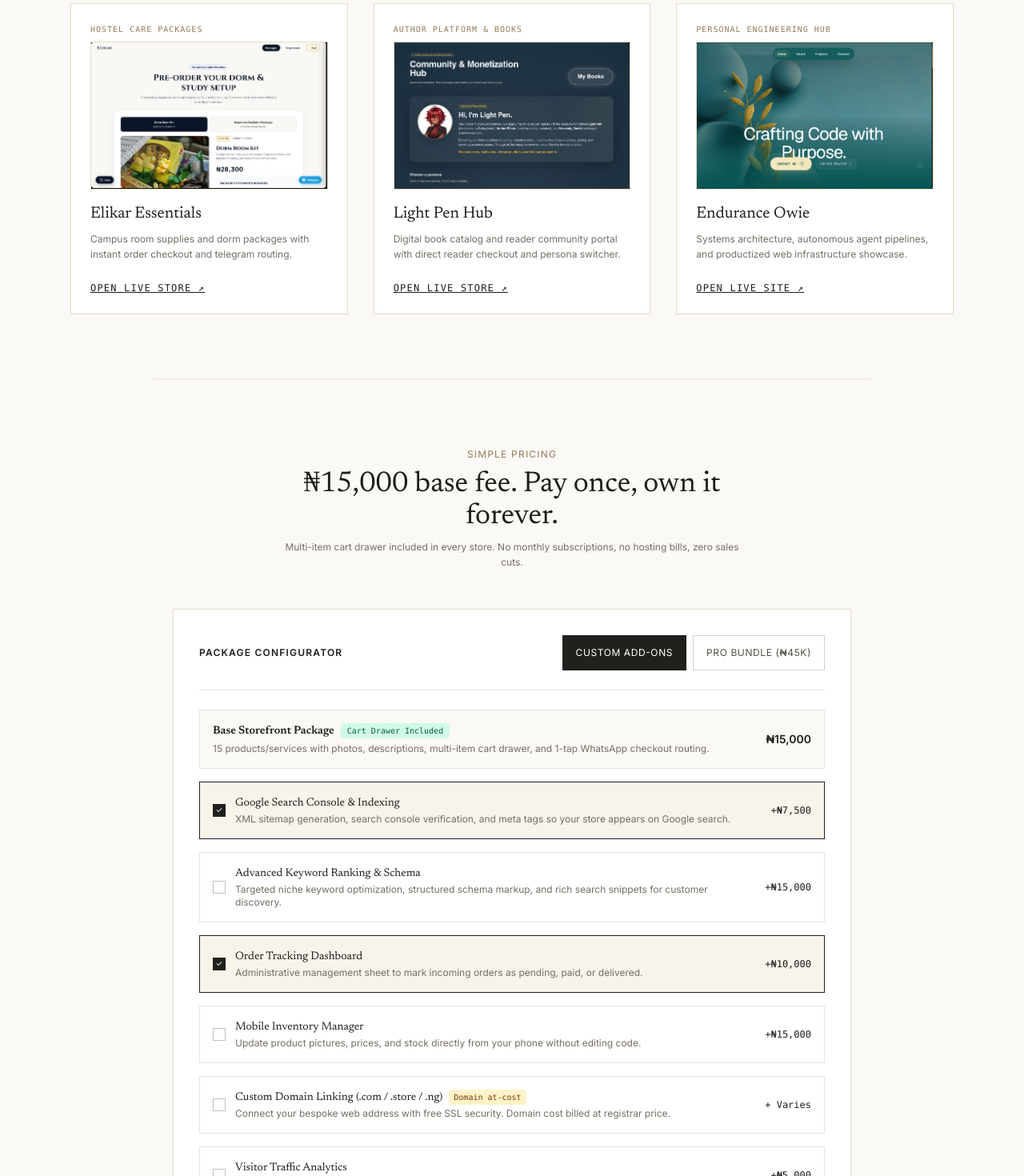
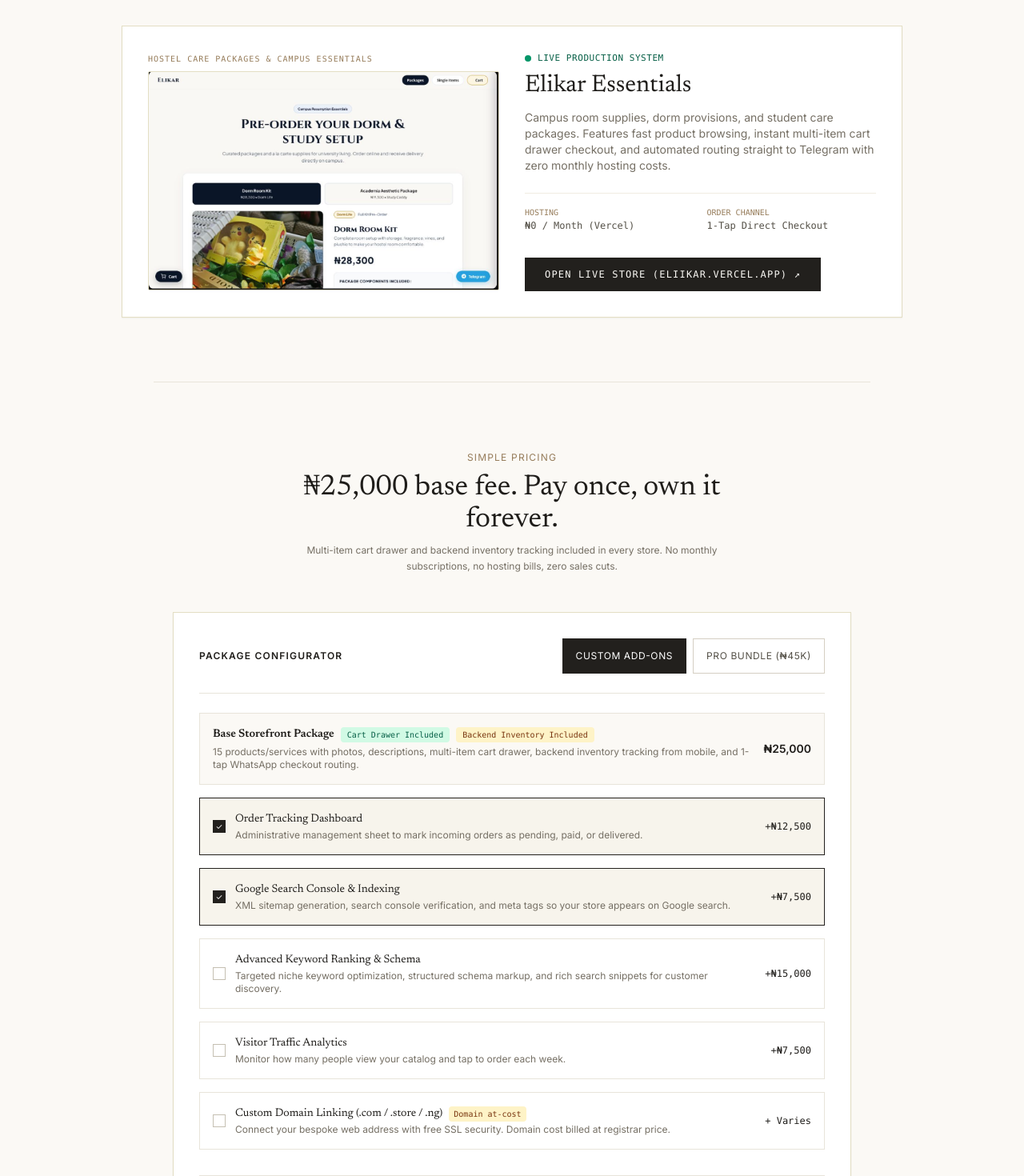
Before and after one commit to TeabreakVenerate/webnest, a Next.js app: page / in a window 1280 px wide. Shown: the part 1330-2800 px from the top of the page at 80% size. Built offline with nearby package versions, Linux system fonts and the light colour scheme.

Commit message:
feat(pricing): update base offer to ₦25k with inventory tracking, update addons, and feature Eliikar exclusively

```diff
--- a/src/app/layout.tsx
+++ b/src/app/layout.tsx
@@ -18,7 +18,7 @@
 export const metadata: Metadata = {
   title: "Webnest | 1-Click Storefronts in 72 Hours or Less",
   description:
-    "Clean, high-converting digital storefronts for business owners, freelancers, and vendors. Flat ₦15,000 base fee with built-in multi-item cart and zero monthly SaaS fees.",
+    "Clean, high-converting digital storefronts for business owners, freelancers, and vendors. Flat ₦25,000 base fee with built-in multi-item cart, backend inventory tracking, and zero monthly SaaS fees.",
 };
 
 export const viewport: Viewport = {
--- a/src/app/page.tsx
+++ b/src/app/page.tsx
@@ -15,6 +15,13 @@
 
 const ADDONS: Addon[] = [
   {
+    id: "admin",
+    name: "Order Tracking Dashboard",
+    price: 12500,
+    priceDisplay: "+₦12,500",
+    desc: "Administrative management sheet to mark incoming orders as pending, paid, or delivered.",
+  },
+  {
     id: "seo_basic",
     name: "Google Search Console & Indexing",
     price: 7500,
@@ -29,18 +36,11 @@
     desc: "Targeted niche keyword optimization, structured schema markup, and rich search snippets for customer discovery.",
   },
   {
-    id: "admin",
-    name: "Order Tracking Dashboard",
-    price: 10000,
-    priceDisplay: "+₦10,000",
-    desc: "Administrative management sheet to mark incoming orders as pending, paid, or delivered.",
-  },
-  {
-    id: "cms",
-    name: "Mobile Inventory Manager",
-    price: 15000,
-    priceDisplay: "+₦15,000",
-    desc: "Update product pictures, prices, and stock directly from your phone without editing code.",
+    id: "analytics",
+    name: "Visitor Traffic Analytics",
+    price: 7500,
+    priceDisplay: "+₦7,500",
+    desc: "Monitor how many people view your catalog and tap to order each week.",
   },
   {
     id: "domain",
@@ -49,13 +49,6 @@
     priceDisplay: "+ Varies",
     desc: "Connect your bespoke web address with free SSL security. Domain cost billed at registrar price.",
     isDomain: true,
-  },
-  {
-    id: "analytics",
-    name: "Visitor Traffic Analytics",
-    price: 5000,
-    priceDisplay: "+₦5,000",
-    desc: "Monitor how many people view your catalog and tap to order each week.",
   },
 ];
 
@@ -83,7 +76,7 @@
 ];
 
 export default function HomePage() {
-  const [selectedAddons, setSelectedAddons] = useState<Set<string>>(new Set(["seo_basic", "admin"]));
+  const [selectedAddons, setSelectedAddons] = useState<Set<string>>(new Set(["admin", "seo_basic"]));
   const [isPro, setIsPro] = useState(false);
   const [openFaq, setOpenFaq] = useState<number | null>(null);
   const [mobileMenuOpen, setMobileMenuOpen] = useState(false);
@@ -101,7 +94,7 @@
   const setProMode = (pro: boolean) => {
     setIsPro(pro);
     if (pro) {
-      setSelectedAddons(new Set(["admin", "cms", "seo_basic", "analytics"]));
+      setSelectedAddons(new Set(["admin", "seo_basic", "analytics"]));
     }
   };
 
@@ -113,7 +106,7 @@
   const hasDomain = selectedAddons.has("domain");
 
   const waOrderText = `Hi Webnests, I want to order a Webnest storefront. Package: ${
-    isPro ? "Pro Bundle (₦45,000)" : `Base ₦15k + ${Array.from(selectedAddons).join(", ")}`
+    isPro ? "Pro Bundle (₦45,000)" : `Base ₦25k + ${selectedAddons.size > 0 ? Array.from(selectedAddons).join(", ") : "No Add-ons"}`
   }. Total: ₦${calculatedTotal.toLocaleString()}${hasDomain ? " (+ Custom Domain inquiry)" : ""}`;
 
   const waHref = `https://wa.me/${SITE_CONFIG.whatsappNumber}?text=${encodeURIComponent(waOrderText)}`;
@@ -213,18 +206,18 @@
       <section className="mx-auto max-w-4xl px-4 sm:px-6 pt-16 sm:pt-24 pb-16 sm:pb-20 text-center">
         <div className="inline-flex items-center gap-2 border border-[#E3DEC3] bg-white px-3.5 py-1.5 mb-6 text-xs text-[#756F64] tracking-wide max-w-full flex-wrap justify-center text-center">
           <span className="h-2 w-2 rounded-full bg-emerald-600 shrink-0"></span>
-          <span>Built in 72 Hours or Less • Multi-Item Cart Included • ₦0 Monthly Hosting</span>
+          <span>Built in 72 Hours or Less • Cart & Inventory Included • ₦0 Monthly Hosting</span>
         </div>
 
         <h1 className="text-3xl sm:text-5xl md:text-7xl font-normal tracking-tight text-[#1F1D1A] leading-[1.15] font-serif">
           Stop losing client orders in messy WhatsApp DMs.
           <span className="italic block font-normal text-[#8A7150] mt-3">
-            Get a clean, 1-click storefront for ₦15,000.
+            Get a clean, 1-click storefront for ₦25,000.
           </span>
         </h1>
 
         <p className="mt-6 sm:mt-8 text-sm sm:text-base md:text-lg text-[#5E594F] max-w-2xl mx-auto leading-relaxed">
-          Built for business owners, freelancers, and vendors. Instead of managing orders through chaotic chats, screenshot proofs, and scattered messages, send clients a single link. They browse your products or services, select what they need with a built-in cart, and tap one button to send you a complete, formatted order on WhatsApp.
+          Built for business owners, freelancers, and vendors. Instead of managing orders through chaotic chats, screenshot proofs, and scattered messages, send clients a single link. They browse your products or services, select what they need with a built-in cart, and tap one button to send you a complete, formatted order on WhatsApp. Manage catalog items and inventory directly from your mobile device.
         </p>
 
         <div className="mt-8 sm:mt-12 flex flex-col sm:flex-row items-center justify-center gap-4">
@@ -232,7 +225,7 @@
             href="#pricing"
             className="w-full sm:w-auto border border-[#22201D] bg-[#22201D] text-[#FBF9F5] px-8 py-4 text-xs tracking-widest uppercase hover:bg-transparent hover:text-[#22201D] transition-colors duration-200 text-center min-h-[48px] flex items-center justify-center"
           >
-            Configure Store Package (₦15,000)
+            Configure Store Package (₦25,000)
           </a>
           <a
             href="#showcase"
@@ -256,84 +249,62 @@
           </div>
           <div className="p-5 border border-[#E8E4DA] bg-white">
             <span className="text-[11px] uppercase tracking-wider text-[#756F64] block">Order Experience</span>
-            <span className="text-xl font-serif text-[#1F1D1A] mt-1 block">Built-in Cart Drawer</span>
-            <p className="text-xs text-[#756F64] mt-1">Buyers add multiple items and send pre-calculated receipts.</p>
+            <span className="text-xl font-serif text-[#1F1D1A] mt-1 block">Cart & Inventory Included</span>
+            <p className="text-xs text-[#756F64] mt-1">Multi-item cart drawer and mobile inventory management included.</p>
           </div>
         </div>
       </section>
 
       {/* Case Studies Showcase */}
-      <section id="showcase" className="mx-auto max-w-6xl px-6 py-20 border-t border-[#E8E4DA]">
-        <div className="mb-12">
-          <span className="text-xs tracking-widest uppercase text-[#967C5A]">Verified Systems</span>
-          <h2 className="text-3xl sm:text-4xl font-normal text-[#1F1D1A] font-serif mt-2">Real systems taking orders right now</h2>
+      <section id="showcase" className="mx-auto max-w-5xl px-4 sm:px-6 py-16 sm:py-20 border-t border-[#E8E4DA]">
+        <div className="mb-10 sm:mb-12">
+          <span className="text-xs tracking-widest uppercase text-[#967C5A]">Verified Case Study</span>
+          <h2 className="text-2xl sm:text-4xl font-normal text-[#1F1D1A] font-serif mt-2">Real systems taking orders right now</h2>
           <p className="text-xs text-[#756F64] mt-1">Every storefront runs on free cloud edge hosting and routes straight to WhatsApp or Telegram.</p>
         </div>
 
-        <div className="grid grid-cols-1 md:grid-cols-3 gap-8">
-          {/* Case Study 1: Elikar Essentials */}
-          <div className="border border-[#E3DEC3] bg-white p-6 flex flex-col justify-between group hover:border-[#22201D] transition-colors">
+        {/* Featured Case Study: Elikar Essentials */}
+        <div className="border border-[#E3DEC3] bg-white p-6 sm:p-8 flex flex-col md:flex-row gap-8 items-center justify-between group hover:border-[#22201D] transition-colors shadow-sm">
+          <div className="w-full md:w-1/2">
+            <span className="text-[10px] tracking-widest uppercase text-[#967C5A] block mb-2 font-mono">Hostel Care Packages & Campus Essentials</span>
+            <div className="aspect-[16/10] overflow-hidden border border-[#E3DEC3] bg-[#FBF9F5] rounded-sm">
+              <img
+                src="/screenshots/eliikar.png"
+                alt="Elikar Essentials"
+                className="w-full h-full object-cover object-top transition-transform duration-500 group-hover:scale-105"
+              />
+            </div>
+          </div>
+
+          <div className="w-full md:w-1/2 flex flex-col justify-between">
             <div>
-              <span className="text-[10px] tracking-widest uppercase text-[#967C5A] block mb-2 font-mono">Hostel Care Packages</span>
-              <div className="aspect-[16/10] overflow-hidden border border-[#E3DEC3] bg-[#FBF9F5] mb-4">
-                <img src="/screenshots/eliikar.png" alt="Elikar Essentials" className="w-full h-full object-cover object-top transition-transform duration-500 group-hover:scale-105" />
+              <div className="flex items-center gap-2 mb-2">
+                <span className="h-2 w-2 rounded-full bg-emerald-600"></span>
+                <span className="text-[11px] font-mono text-emerald-800 uppercase tracking-wider">Live Production System</span>
               </div>
-              <h3 className="text-xl font-normal font-serif text-[#1F1D1A]">Elikar Essentials</h3>
-              <p className="text-xs text-[#756F64] mt-2 leading-relaxed">
-                Campus room supplies and dorm packages with instant order checkout and telegram routing.
+              <h3 className="text-2xl sm:text-3xl font-normal font-serif text-[#1F1D1A]">Elikar Essentials</h3>
+              <p className="text-xs sm:text-sm text-[#756F64] mt-3 leading-relaxed">
+                Campus room supplies, dorm provisions, and student care packages. Features fast product browsing, instant multi-item cart drawer checkout, and automated routing straight to Telegram with zero monthly hosting costs.
               </p>
+              <div className="mt-6 pt-4 border-t border-[#F0ECE1] grid grid-cols-2 gap-4 text-xs font-mono text-[#545047]">
+                <div>
+                  <span className="text-[10px] uppercase text-[#967C5A] block">Hosting</span>
+                  <span>₦0 / Month (Vercel)</span>
+                </div>
+                <div>
+                  <span className="text-[10px] uppercase text-[#967C5A] block">Order Channel</span>
+                  <span>1-Tap Direct Checkout</span>
+                </div>
+              </div>
             </div>
+
             <a
               href="https://eliikar.vercel.app"
               target="_blank"
               rel="noopener noreferrer"
-              className="mt-6 inline-block text-xs tracking-widest uppercase text-[#1F1D1A] underline hover:text-[#967C5A] transition-colors font-mono"
+              className="mt-8 inline-flex items-center gap-2 border border-[#22201D] bg-[#22201D] text-[#FBF9F5] px-6 py-3 text-xs tracking-widest uppercase hover:bg-transparent hover:text-[#22201D] transition-colors duration-200 w-fit font-mono"
             >
-              Open Live Store ↗
-            </a>
-          </div>
-
-          {/* Case Study 2: Light Pen Hub */}
-          <div className="border border-[#E3DEC3] bg-white p-6 flex flex-col justify-between group hover:border-[#22201D] transition-colors">
-            <div>
-              <span className="text-[10px] tracking-widest uppercase text-[#967C5A] block mb-2 font-mono">Author Platform & Books</span>
-              <div className="aspect-[16/10] overflow-hidden border border-[#E3DEC3] bg-[#FBF9F5] mb-4">
-                <img src="/screenshots/light-pen-hub.png" alt="Light Pen Hub" className="w-full h-full object-cover object-top transition-transform duration-500 group-hover:scale-105" />
-              </div>
-              <h3 className="text-xl font-normal font-serif text-[#1F1D1A]">Light Pen Hub</h3>
-              <p className="text-xs text-[#756F64] mt-2 leading-relaxed">
-                Digital book catalog and reader community portal with direct reader checkout and persona switcher.
-              </p>
-            </div>
-            <a
-              href="https://light-pen-hub.vercel.app"
-              target="_blank"
-              rel="noopener noreferrer"
-              className="mt-6 inline-block text-xs tracking-widest uppercase text-[#1F1D1A] underline hover:text-[#967C5A] transition-colors font-mono"
-            >
-              Open Live Store ↗
-            </a>
-          </div>
-
-          {/* Case Study 3: Endurance Owie Portfolio */}
-          <div className="border border-[#E3DEC3] bg-white p-6 flex flex-col justify-between group hover:border-[#22201D] transition-colors">
-            <div>
-              <span className="text-[10px] tracking-widest uppercase text-[#967C5A] block mb-2 font-mono">Personal Engineering Hub</span>
-              <div className="aspect-[16/10] overflow-hidden border border-[#E3DEC3] bg-[#FBF9F5] mb-4">
-                <img src="/screenshots/endurance-portfolio.png" alt="Endurance Owie Portfolio" className="w-full h-full object-cover object-top transition-transform duration-500 group-hover:scale-105" />
-              </div>
-              <h3 className="text-xl font-normal font-serif text-[#1F1D1A]">Endurance Owie</h3>
-              <p className="text-xs text-[#756F64] mt-2 leading-relaxed">
-                Systems architecture, autonomous agent pipelines, and productized web infrastructure showcase.
-              </p>
-            </div>
-            <a
-              href="https://endurance.website"
-              target="_blank"
-              rel="noopener noreferrer"
-              className="mt-6 inline-block text-xs tracking-widest uppercase text-[#1F1D1A] underline hover:text-[#967C5A] transition-colors font-mono"
-            >
-              Open Live Site ↗
+              Open Live Store (eliikar.vercel.app) ↗
             </a>
           </div>
         </div>
@@ -343,8 +314,8 @@
       <section id="pricing" className="mx-auto max-w-4xl px-4 sm:px-6 py-16 sm:py-20 border-t border-[#E8E4DA]">
         <div className="text-center max-w-xl mx-auto mb-10 sm:mb-12">
           <span className="text-xs tracking-widest uppercase text-[#967C5A]">Simple Pricing</span>
-          <h2 className="text-2xl sm:text-4xl font-normal font-serif text-[#1F1D1A] mt-2">₦15,000 base fee. Pay once, own it forever.</h2>
-          <p className="text-xs text-[#756F64] mt-2 leading-relaxed">Multi-item cart drawer included in every store. No monthly subscriptions, no hosting bills, zero sales cuts.</p>
+          <h2 className="text-2xl sm:text-4xl font-normal font-serif text-[#1F1D1A] mt-2">₦25,000 base fee. Pay once, own it forever.</h2>
+          <p className="text-xs text-[#756F64] mt-2 leading-relaxed">Multi-item cart drawer and backend inventory tracking included in every store. No monthly subscriptions, no hosting bills, zero sales cuts.</p>
         </div>
 
         <div className="border border-[#E3DEC3] bg-white p-4 sm:p-8 shadow-sm">
@@ -377,16 +348,17 @@
           </div>
 
           <div className="space-y-3 sm:space-y-4">
-            {/* Base Storefront Package (Included - ₦15,000) */}
+            {/* Base Storefront Package (Included - ₦25,000) */}
             <div className="flex flex-col sm:flex-row justify-between sm:items-center gap-3 p-4 border border-[#E8E4DA] bg-[#FBF9F5]">
               <div>
                 <div className="flex flex-wrap items-center gap-2">
                   <span className="text-sm font-serif text-[#1F1D1A] font-semibold">Base Storefront Package</span>
                   <span className="text-[10px] bg-emerald-100 text-emerald-800 font-mono px-2 py-0.5 rounded">Cart Drawer Included</span>
+                  <span className="text-[10px] bg-amber-100 text-amber-900 font-mono px-2 py-0.5 rounded">Backend Inventory Included</span>
                 </div>
-                <p className="text-xs text-[#756F64] mt-1">15 products/services with photos, descriptions, multi-item cart drawer, and 1-tap WhatsApp checkout routing.</p>
+                <p className="text-xs text-[#756F64] mt-1">15 products/services with photos, descriptions, multi-item cart drawer, backend inventory tracking from mobile, and 1-tap WhatsApp checkout routing.</p>
               </div>
-              <span className="text-sm font-semibold text-[#1F1D1A] self-end sm:self-center shrink-0">₦15,000</span>
+              <span className="text-sm font-semibold text-[#1F1D1A] self-end sm:self-center shrink-0">₦25,000</span>
             </div>
 
             {/* Configurable Add-ons */}
@@ -433,8 +405,8 @@
               </div>
               <p className="text-[11px] text-[#756F64] mt-0.5 leading-snug">
                 {isPro
-                  ? "Pro Bundle: Base + Cart + Admin + CMS + Google Indexing + Analytics (Save ₦7,500)"
-                  : `Base Package (₦15k with Cart) + ${selectedAddons.size} Add-on${selectedAddons.size === 1 ? "" : "s"}${hasDomain ? " + Domain at-cost" : ""}`}
+                  ? "Pro Bundle: Base (₦25k) + Cart + Inventory + Order Tracking Dashboard + Google Indexing + Traffic Analytics (Save ₦7,500)"
+                  : `Base Package (₦25k with Cart & Inventory) + ${selectedAddons.size} Add-on${selectedAddons.size === 1 ? "" : "s"}${hasDomain ? " + Domain at-cost" : ""}`}
               </p>
             </div>
 
--- a/src/lib/constants.ts
+++ b/src/lib/constants.ts
@@ -5,6 +5,6 @@
   whatsappNumber: "2349139386537",
   whatsappDisplay: "+234 913 938 6537",
   email: "contact@endurance.website",
-  basePrice: 15000,
+  basePrice: 25000,
   proBundlePrice: 45000,
 };
```
Also changed, not shown: 1 other file (tests, documents, lock files or other folders).
